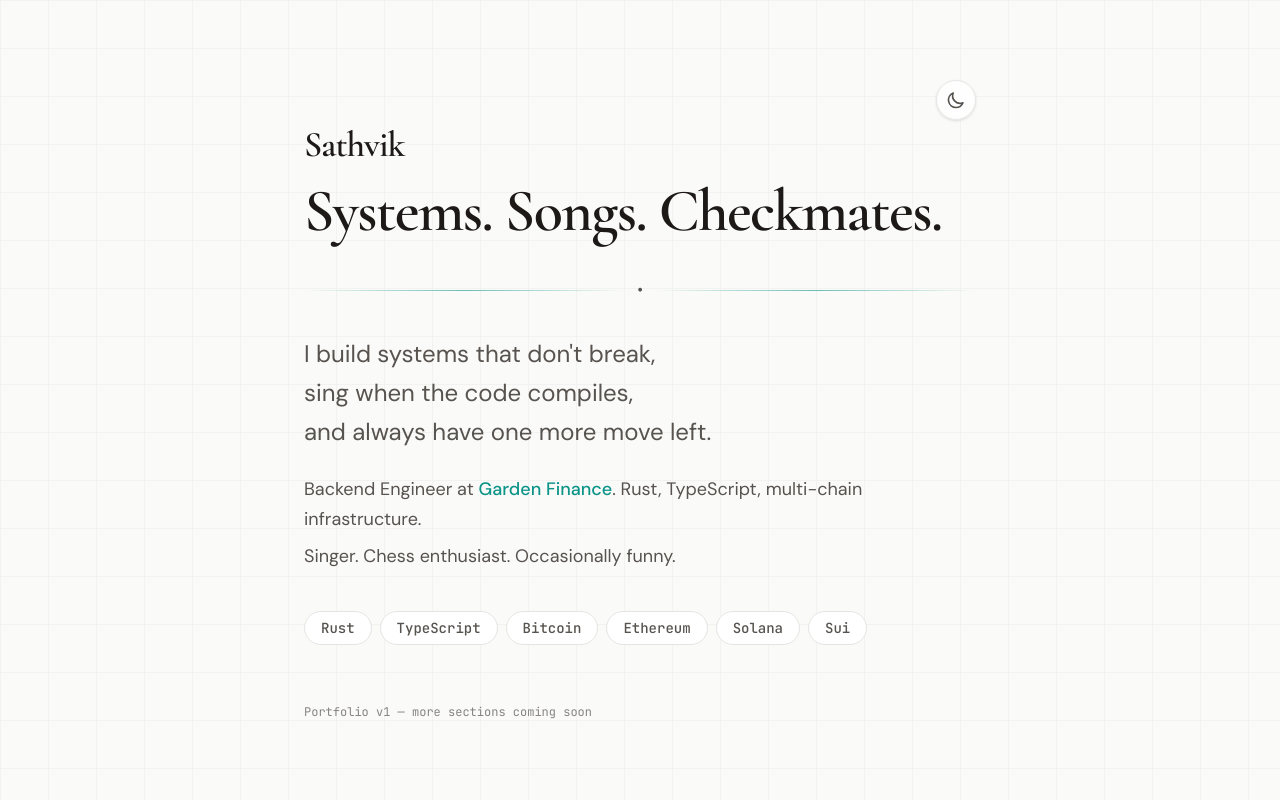
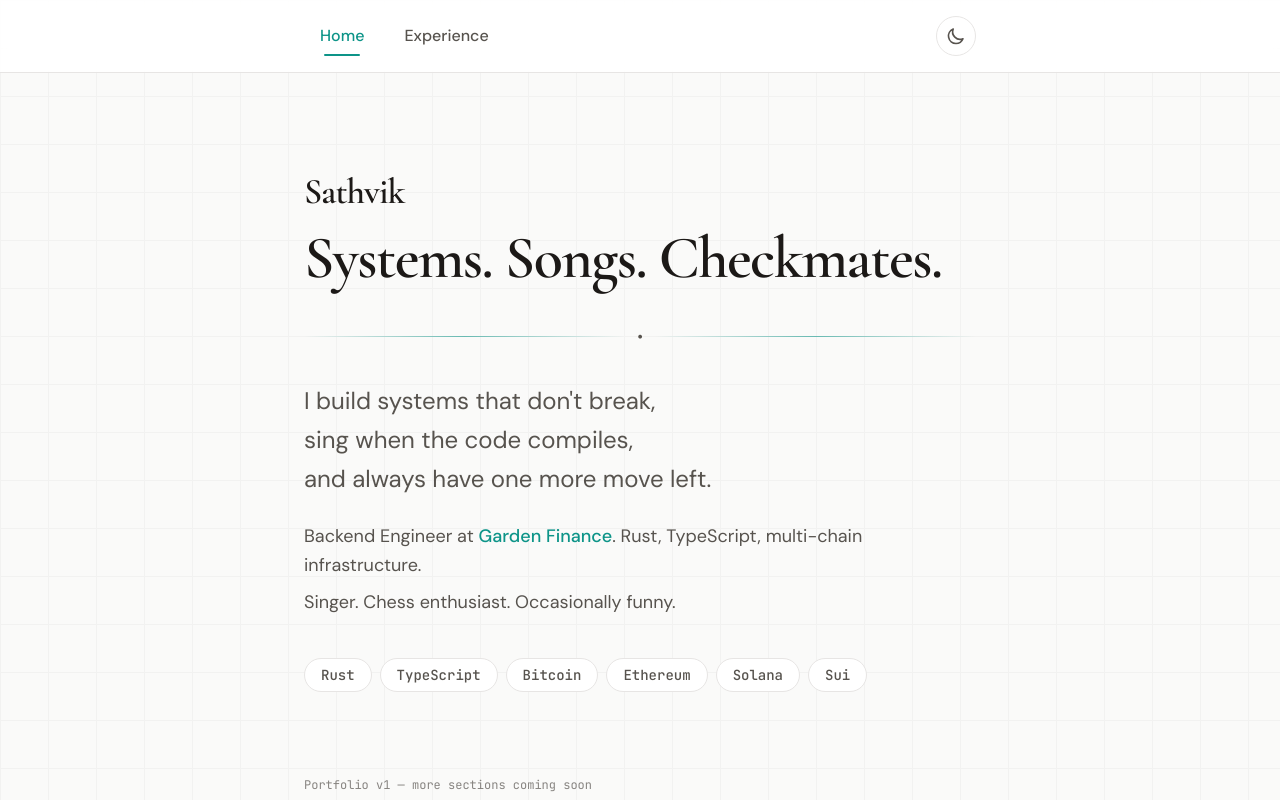
Before and after one commit to svssathvik7/portfolio, a React (Vite) app in the folder frontend/: page / in a window 1280 px wide. Shown: the top 800 px of the page. Built offline with nearby package versions, Linux system fonts and the light colour scheme.

Commit message:
feat: add navbar

```diff
--- a/frontend/src/App.tsx
+++ b/frontend/src/App.tsx
@@ -1,5 +1,6 @@
 import { useEffect, useState } from 'react';
 import Experience from './components/Experience';
+import Navbar from './components/Navbar';
 import { applyTheme, getInitialTheme, type ThemeMode } from './theme';
 
 function App() {
@@ -29,40 +30,12 @@ function App() {
         }}
       />
 
-      <section className='relative mx-auto flex min-h-screen w-full max-w-3xl flex-col px-6 py-12 sm:px-10 sm:py-16 lg:px-12 lg:py-20'>
-        <header className='flex items-center justify-end'>
-          <button
-            onClick={toggleTheme}
-            className='group flex h-10 w-10 items-center justify-center rounded-full border border-(--border) bg-(--bg-elevated)/80 text-(--text-muted) shadow-sm backdrop-blur-sm transition-all hover:border-(--primary) hover:text-(--text) focus:outline-none focusw:ring-2 focus:ring-(--ring)'
-            aria-label={
-              mode === 'light' ? 'Switch to dark mode' : 'Switch to light mode'
-            }
-          >
-            <svg
-              className='h-5 w-5 transition-transform group-hover:rotate-12'
-              fill='none'
-              stroke='currentColor'
-              viewBox='0 0 24 24'
-            >
-              {mode === 'light' ? (
-                <path
-                  strokeLinecap='round'
-                  strokeLinejoin='round'
-                  strokeWidth={2}
-                  d='M20.354 15.354A9 9 0 018.646 3.646 9.003 9.003 0 0012 21a9.003 9.003 0 008.354-5.646z'
-                />
-              ) : (
-                <path
-                  strokeLinecap='round'
-                  strokeLinejoin='round'
-                  strokeWidth={2}
-                  d='M12 3v1m0 16v1m9-9h-1M4 12H3m15.364 6.364l-.707-.707M6.343 6.343l-.707-.707m12.728 0l-.707.707M6.343 17.657l-.707.707M16 12a4 4 0 11-8 0 4 4 0 018 0z'
-                />
-              )}
-            </svg>
-          </button>
-        </header>
+      <Navbar onThemeToggle={toggleTheme} themeMode={mode} />
 
+      <section
+        id='hero'
+        className='relative mx-auto flex min-h-screen w-full max-w-3xl flex-col px-6 py-12 sm:px-10 sm:py-16 lg:px-12 lg:py-20'
+      >
         <div className='my-auto flex flex-col justify-center'>
           {/* Name */}
           <h1
--- a/frontend/src/components/Experience.tsx
+++ b/frontend/src/components/Experience.tsx
@@ -158,6 +158,7 @@ export default function Experience() {
 
   return (
     <section
+      id="experience"
       className="w-full border-t py-16 sm:py-20 md:py-24"
       style={{ borderColor: 'var(--border)', backgroundColor: 'var(--bg)' }}
       aria-labelledby="experience-heading"
--- /dev/null
+++ b/frontend/src/components/Navbar.tsx
@@ -0,0 +1,131 @@
+import { useEffect, useState } from 'react'
+
+const SECTIONS = [
+  { id: 'hero', label: 'Home' },
+  { id: 'experience', label: 'Experience' },
+] as const
+
+function NavLink({
+  href,
+  label,
+  isActive,
+  onClick,
+}: {
+  href: string
+  label: string
+  isActive: boolean
+  onClick: (e: React.MouseEvent<HTMLAnchorElement>) => void
+}) {
+  return (
+    <a
+      href={href}
+      onClick={onClick}
+      className={`relative px-3 py-2 text-sm font-medium transition-colors sm:px-4 sm:text-base ${
+        isActive
+          ? 'text-[var(--primary)]'
+          : 'text-[var(--text-muted)] hover:text-[var(--text)]'
+      }`}
+      aria-current={isActive ? 'location' : undefined}
+    >
+      {label}
+      {isActive && (
+        <span
+          className="absolute bottom-0 left-4 right-4 h-0.5 rounded-full sm:left-5 sm:right-5"
+          style={{ backgroundColor: 'var(--primary)' }}
+          aria-hidden
+        />
+      )}
+    </a>
+  )
+}
+
+interface NavbarProps {
+  onThemeToggle?: () => void
+  themeMode?: 'light' | 'dark'
+}
+
+export default function Navbar({ onThemeToggle, themeMode = 'light' }: NavbarProps) {
+  const [activeId, setActiveId] = useState<string>(SECTIONS[0].id)
+
+  useEffect(() => {
+    const observer = new IntersectionObserver(
+      (entries) => {
+        for (const entry of entries) {
+          if (entry.isIntersecting) {
+            const id = entry.target.getAttribute('id')
+            if (id) setActiveId(id)
+          }
+        }
+      },
+      {
+        rootMargin: '-20% 0px -70% 0px',
+        threshold: 0,
+      }
+    )
+
+    SECTIONS.forEach(({ id }) => {
+      const el = document.getElementById(id)
+      if (el) observer.observe(el)
+    })
+
+    return () => observer.disconnect()
+  }, [])
+
+  const handleClick = (e: React.MouseEvent<HTMLAnchorElement>, id: string) => {
+    e.preventDefault()
+    document.getElementById(id)?.scrollIntoView({ behavior: 'smooth' })
+  }
+
+  return (
+    <nav
+      className="sticky top-0 z-50 w-full border-b border-[var(--border)] bg-(--bg-elevated)/90 backdrop-blur-md"
+      aria-label="Main navigation"
+    >
+      <div className="mx-auto flex max-w-3xl items-center justify-between px-6 py-3 sm:px-10 sm:py-4 lg:px-12">
+        <div className="flex items-center gap-1 sm:gap-2">
+          {SECTIONS.map(({ id, label }) => (
+            <NavLink
+              key={id}
+              href={`#${id}`}
+              label={label}
+              isActive={activeId === id}
+              onClick={(e) => handleClick(e, id)}
+            />
+          ))}
+        </div>
+
+        {onThemeToggle && (
+          <button
+            onClick={onThemeToggle}
+            className="group flex h-9 w-9 shrink-0 items-center justify-center rounded-full border text-[var(--text-muted)] transition-all hover:border-[var(--primary)] hover:text-[var(--text)] focus:outline-none focus:ring-2 focus:ring-[var(--ring)] sm:h-10 sm:w-10"
+            style={{ borderColor: 'var(--border)' }}
+            aria-label={themeMode === 'light' ? 'Switch to dark mode' : 'Switch to light mode'}
+          >
+            <svg
+              className="h-4 w-4 transition-transform group-hover:rotate-12 sm:h-5 sm:w-5"
+              fill="none"
+              stroke="currentColor"
+              viewBox="0 0 24 24"
+            >
+              {themeMode === 'light' ? (
+                <path
+                  strokeLinecap="round"
+                  strokeLinejoin="round"
+                  strokeWidth={2}
+                  d="M20.354 15.354A9 9 0 018.646 3.646 9.003 9.003 0 0012 21a9.003 9.003 0 008.354-5.646z"
+                />
+              ) : (
+                <path
+                  strokeLinecap="round"
+                  strokeLinejoin="round"
+                  strokeWidth={2}
+                  d="M12 3v1m0 16v1m9-9h-1M4 12H3m15.364 6.364l-.707-.707M6.343 6.343l-.707-.707m12.728 0l-.707.707M6.343 17.657l-.707.707M16 12a4 4 0 11-8 0 4 4 0 018 0z"
+                />
+              )}
+            </svg>
+          </button>
+        )}
+      </div>
+    </nav>
+  )
+}
--- a/frontend/src/index.css
+++ b/frontend/src/index.css
@@ -29,6 +29,10 @@
   box-sizing: border-box;
 }
 
+html {
+  scroll-behavior: smooth;
+}
+
 html,
 body,
 #root {
```
